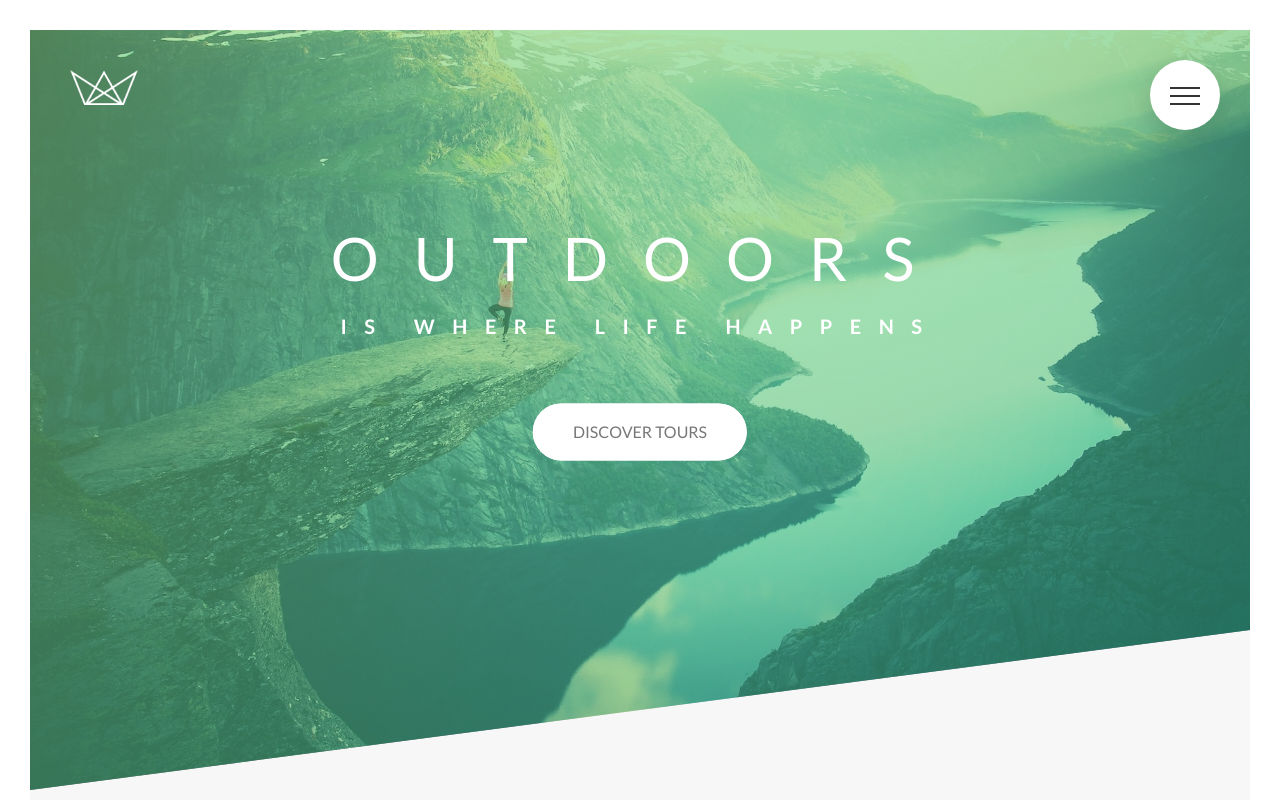
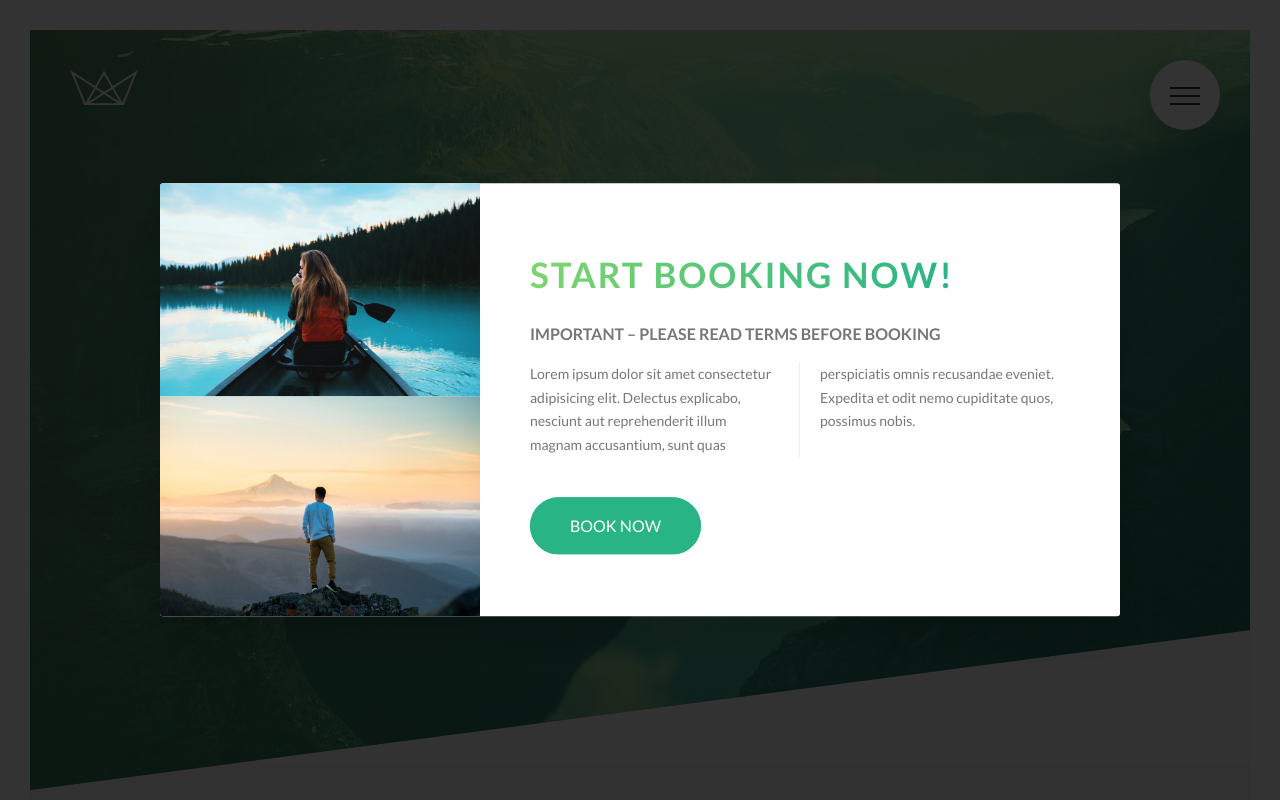
Before and after one commit to PFurtak/tours, a website: page index.html in a window 1280 px wide. Shown: the top 800 px of the page. Drawn offline with Linux system fonts and the light colour scheme.

Commit message:
Styled modal content

```diff
--- a/index.html
+++ b/index.html
@@ -466,5 +466,23 @@
         </div>
       </div>
     </footer>
+    <div class="modal">
+      <div class="modal__content">
+        <div class="modal__left">
+<img class='modal__img' src="img/nat-8.jpg" alt="tour">
+<img class='modal__img' src="img/nat-9.jpg" alt="tour">
+        </div>
+        <div class="modal__right">
+          <h2 class="heading-secondary u-margin-bottom-sm">Start booking now!</h2>
+          <h3 class="heading-tertiary u-margin-bottom-sm">
+            Important &ndash; Please read terms before booking
+          </h3>
+          <p class="modal__text">Lorem ipsum dolor sit amet consectetur adipisicing elit. Delectus explicabo,
+            nesciunt aut reprehenderit illum magnam accusantium, sunt quas perspiciatis omnis recusandae eveniet.
+             Expedita et odit nemo cupiditate quos, possimus nobis.</p>
+             <a href="#" class='btn btn--green'>Book now</a>
+        </div>
+      </div>
+    </div>
   </body>
 </html>
--- a/sass/abstracts/_mixins.scss
+++ b/sass/abstracts/_mixins.scss
@@ -5,3 +5,10 @@
     clear: both;
   }
 }
+
+@mixin absCenter {
+  position: absolute;
+  top: 50%;
+  left: 50%;
+  transform: translate(-50%, -50%);
+}
--- /dev/null
+++ b/sass/components/_modal.scss
@@ -0,0 +1,41 @@
+.modal {
+  height: 100vh;
+  width: 100%;
+  position: fixed;
+  top: 0;
+  left: 0;
+  background-color: rgba($color-black, 0.8);
+  z-index: 9999;
+
+  &__content {
+    @include absCenter;
+    width: 75%;
+    display: table;
+    background-color: $color-white;
+    box-shadow: 0 2rem 4rem rgba($color-black, 0.2);
+    border-radius: 3px;
+    overflow: hidden;
+  }
+  &__left {
+    width: 33.3333333%;
+    display: table-cell;
+    vertical-align: middle;
+  }
+  &__right {
+    width: 66.6666667%;
+    display: table-cell;
+    vertical-align: middle;
+    padding: 3rem 5rem;
+  }
+  &__img {
+    display: block;
+    width: 100%;
+  }
+  &__text {
+    font-size: 1.4rem;
+    margin-bottom: 4rem;
+    column-count: 2;
+    column-gap: 4rem;
+    column-rule: 1px solid #eee;
+  }
+}
--- a/sass/main.scss
+++ b/sass/main.scss
@@ -13,6 +13,7 @@
 @import './components/composition';
 @import './components/feature-box';
 @import './components/form';
+@import './components/modal';
 @import './components/story';
 
 @import './layout/footer';
```
Also changed, not shown: css/style.css.
